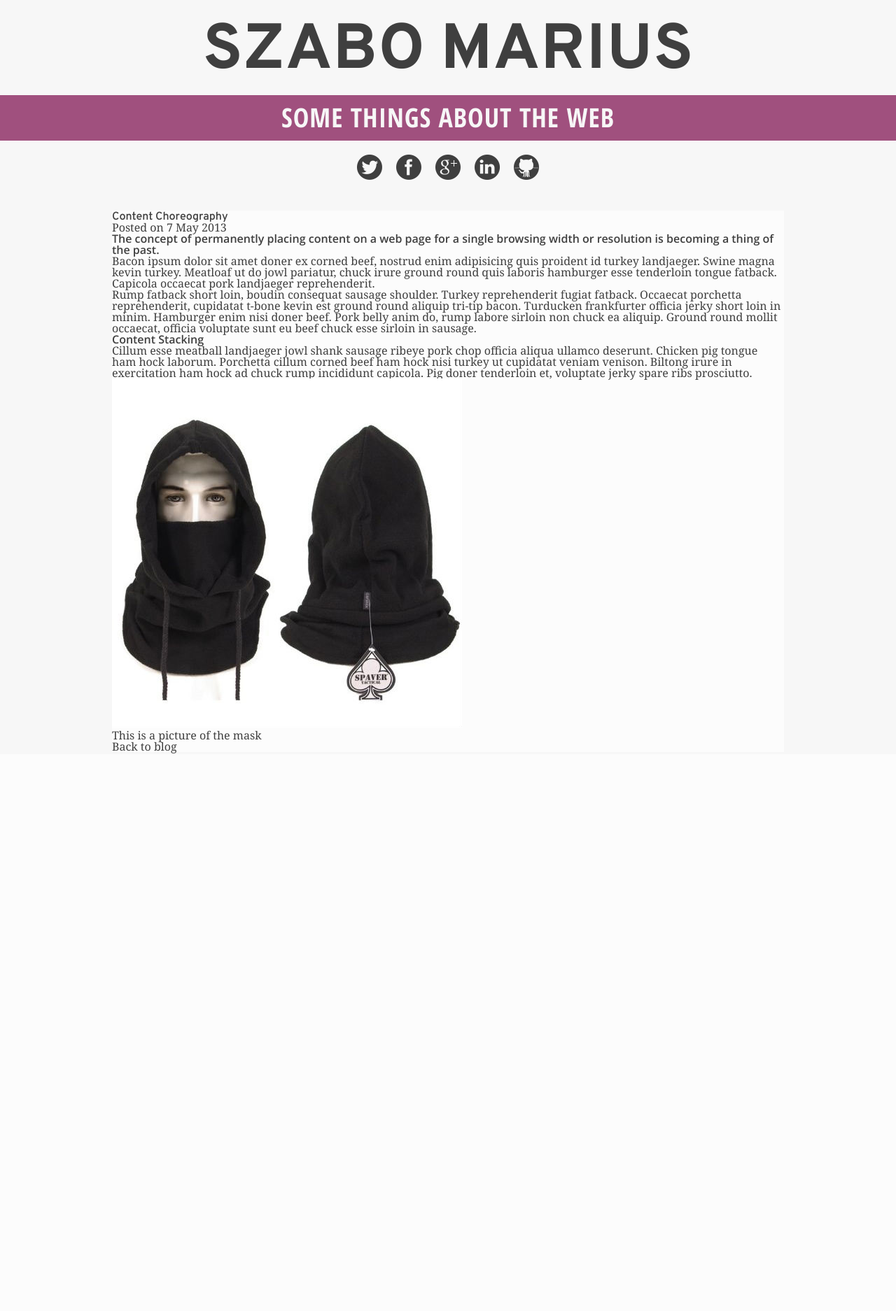
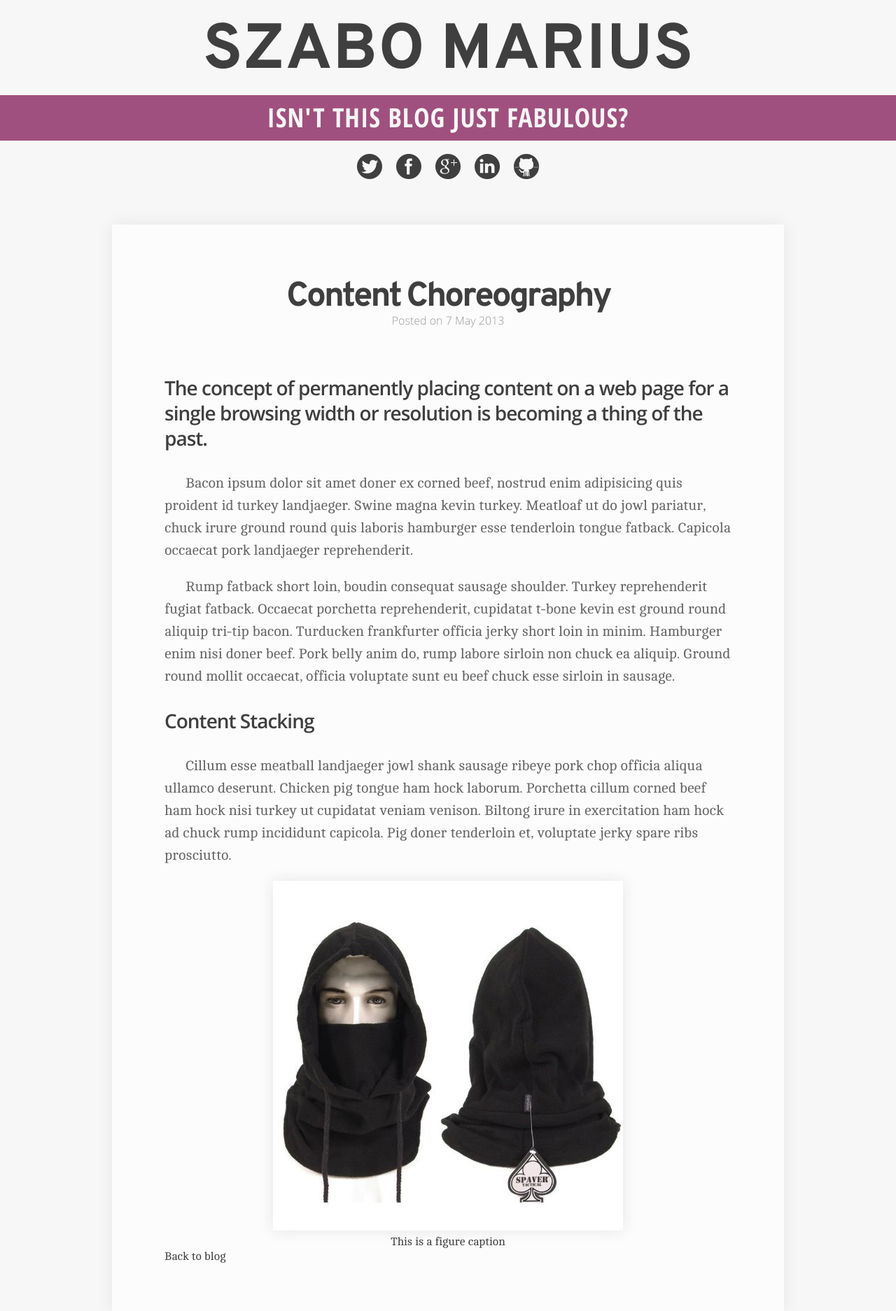
Before and after one commit to szabomarius/minimal-blog, a PHP site: page / in a window 1280 px wide. Shown: the whole page at 70% size. Before the commit the page ends 1077 px from the top, so only its background shows below. Run offline with PHP 8.4, Linux system fonts and the light colour scheme; some libraries are stand-ins or nearby versions.

Commit message:
Lots o' adjustment

```diff
--- a/css/styles.css
+++ b/css/styles.css
@@ -23,10 +23,10 @@
 }
 
 @font-face {
-  font-family: 'open_sanslight';
+  font-family: 'Open Sans';
   src: url("fonts/OpenSans-Light-webfont.eot");
   src: url("fonts/OpenSans-Light-webfont.eot?#iefix") format("embedded-opentype"), url("fonts/OpenSans-Light-webfont.woff") format("woff"), url("fonts/OpenSans-Light-webfont.ttf") format("truetype"), url("fonts/OpenSans-Light-webfont.svg#open_sanslight") format("svg");
-  font-weight: lighter;
+  font-weight: 100;
   font-style: normal;
 }
 
@@ -40,8 +40,8 @@
 
 @font-face {
   font-family: 'Cambo';
-  src: url("cambo-regular-webfont.eot");
-  src: url("cambo-regular-webfont.eot?#iefix") format("embedded-opentype"), url("cambo-regular-webfont.woff") format("woff"), url("cambo-regular-webfont.ttf") format("truetype"), url("cambo-regular-webfont.svg#camboregular") format("svg");
+  src: url("fonts/cambo-regular-webfont.eot");
+  src: url("fonts/cambo-regular-webfont.eot?#iefix") format("embedded-opentype"), url("fonts/cambo-regular-webfont.woff") format("woff"), url("fonts/cambo-regular-webfont.ttf") format("truetype"), url("fonts/cambo-regular-webfont.svg#camboregular") format("svg");
   font-weight: normal;
   font-style: normal;
 }
@@ -151,7 +151,7 @@ button {
 /* line 3, ../sass/partials/_general.scss */
 body {
   color: #3f3f3f;
-  font-family: "Georgia", "Times New Roman", serif;
+  font-family: "Cambo", "Verdana", serif;
   font-size: 16px;
   background-color: #f7f7f7;
 }
@@ -189,6 +189,18 @@ h2 {
   font-family: "Open Sans", "Arial", sans-serif;
 }
 
+/* line 22, ../sass/partials/_mixins.scss */
+::-moz-selection {
+  color: #f7f7f7;
+  background: #a0507e;
+}
+
+/* line 23, ../sass/partials/_mixins.scss */
+::selection {
+  color: #f7f7f7;
+  background: #a0507e;
+}
+
 /* line 7, ../sass/partials/_typography.scss */
 .main_header h1 {
   font-size: 5.6875em;
@@ -211,30 +223,99 @@ h2 {
   line-height: 100px;
 }
 
+/* line 27, ../sass/partials/_typography.scss */
+.main-content {
+  font-family: "Cambo", "Verdana", serif;
+}
+/* line 29, ../sass/partials/_typography.scss */
+.main-content h1 {
+  font-size: 3.0625em;
+  line-height: 1.22449em;
+  letter-spacing: -3px;
+  font-weight: bold;
+}
+/* line 36, ../sass/partials/_typography.scss */
+.main-content header .post_date, .main-content header figcaption {
+  font-family: "Open Sans", "Arial", sans-serif;
+  font-size: 1em;
+  font-weight: 100;
+  color: #999999;
+  line-height: 0em;
+  letter-spacing: 0px;
+}
+/* line 45, ../sass/partials/_typography.scss */
+.main-content h2 {
+  font-size: 1.75em;
+  line-height: 1.28571em;
+  letter-spacing: -1px;
+}
+/* line 50, ../sass/partials/_typography.scss */
+.main-content p {
+  text-indent: 1.5em;
+  font-size: 1.25em;
+  line-height: 1.6em;
+  color: #666666;
+}
+/* line 56, ../sass/partials/_typography.scss */
+.main-content figcaption {
+  padding: 5px 0px 5px 0px;
+}
+
 /* line 6, ../sass/partials/_layout.scss */
 .main_header {
   text-align: center;
+  margin: 0px 0px 20px 0px;
 }
-/* line 8, ../sass/partials/_layout.scss */
+/* line 9, ../sass/partials/_layout.scss */
 .main_header h2 {
   background-color: #a0507e;
 }
 
-/* line 13, ../sass/partials/_layout.scss */
+/* line 14, ../sass/partials/_layout.scss */
 .social_links li {
   display: inline;
   margin: 0px 8px 0px 8px;
 }
 
-/* line 18, ../sass/partials/_layout.scss */
+/* line 19, ../sass/partials/_layout.scss */
 .active_icon {
   margin-left: -40px;
   display: none;
 }
 
-/* line 25, ../sass/partials/_layout.scss */
+/* line 26, ../sass/partials/_layout.scss */
 .main-content {
-  max-width: 960px;
+  max-width: 810px;
+  padding: 70px 75px 70px 75px;
   margin: 0 auto;
   background-color: #fcfcfc;
+  -webkit-box-shadow: #e5e5e5 0px 0px 20px;
+  -moz-box-shadow: #e5e5e5 0px 0px 20px;
+  box-shadow: #e5e5e5 0px 0px 20px;
 }
+/* line 33, ../sass/partials/_layout.scss */
+.main-content header {
+  text-align: center;
+  margin: 0px 0px 60px 0px;
+}
+/* line 37, ../sass/partials/_layout.scss */
+.main-content h2 {
+  padding: 10px 0px 30px 0px;
+}
+/* line 40, ../sass/partials/_layout.scss */
+.main-content p {
+  padding: 0px 0px 20px 0px;
+}
+/* line 43, ../sass/partials/_layout.scss */
+.main-content figure {
+  max-width: 600px;
+  text-align: center;
+  margin: 0 auto;
+}
+/* line 48, ../sass/partials/_layout.scss */
+.main-content img {
+  -webkit-box-shadow: #e5e5e5 0px 0px 20px;
+  -moz-box-shadow: #e5e5e5 0px 0px 20px;
+  box-shadow: #e5e5e5 0px 0px 20px;
+  max-width: 600px;
+}
--- a/index.php
+++ b/index.php
@@ -18,7 +18,7 @@
 <!-- ~~~~~~~~~~~~~~~~~~~~~~~~~~~~~~~~~~~~~~~~~~~~~~~~~~~~~~~ -->
 <header class="main_header">
 	<a href="#"><h1>Szabo Marius</h1></a>
-	<h2>Some things about the web</h2>
+	<h2>Isn't this blog just fabulous?</h2>
 	<ul class="social_links">
 		<li data-tip="Twitter"><a href="https://twitter.com/" target="_blank">
 			<img src="img/social/twitter-icon.png"  title="Twitter" alt="Twitter profile" />
@@ -45,7 +45,7 @@
 	<article>
 		<header>
 			<h1>Content Choreography</h1>
-			<span>Posted on 7 May 2013</span>
+			<span class="post_date">Posted on 7 May 2013</span>
 		</header>
 		<h2>The concept of permanently placing content on a web page for a single browsing width or resolution is becoming a thing of the past.</h2>
 		<p>Bacon ipsum dolor sit amet doner ex corned beef, nostrud enim adipisicing quis proident id turkey landjaeger. Swine magna kevin turkey. Meatloaf ut do jowl pariatur, chuck irure ground round quis laboris hamburger esse tenderloin tongue fatback. Capicola occaecat pork landjaeger reprehenderit.</p>
@@ -54,7 +54,7 @@
 		<p>Cillum esse meatball landjaeger jowl shank sausage ribeye pork chop officia aliqua ullamco deserunt. Chicken pig tongue ham hock laborum. Porchetta cillum corned beef ham hock nisi turkey ut cupidatat veniam venison. Biltong irure in exercitation ham hock ad chuck rump incididunt capicola. Pig doner tenderloin et, voluptate jerky spare ribs prosciutto.</p>
 		<figure>
 			<img src="img/mask.jpg" alt="picture of a mask" />
-			<figcaption>This is a picture of the mask</figcaption>
+			<figcaption>This is a figure caption</figcaption>
 		</figure>
 		<footer>
 			<a href="#">Back to blog</a>
--- a/sass/partials/_general.scss
+++ b/sass/partials/_general.scss
@@ -13,3 +13,9 @@ a {
 }
 h1 {font-family: $heading-type;}
 h2 {font-family: $subheading-type;}
+
+// Text selection color
+@include selection {
+	color: $light-bg-color;
+	background: $main-color;
+}
--- a/sass/partials/_layout.scss
+++ b/sass/partials/_layout.scss
@@ -5,6 +5,7 @@
 // ---------------------------------------------------------------
 .main_header {
 	text-align: center;
+    margin:0px 0px 20px 0px;
 	h2 {
 		background-color: $main-color;
 	}
@@ -23,7 +24,29 @@
 // CONTENT STYLES
 // ---------------------------------------------------------------
 .main-content {
-    max-width: 960px;
+    max-width: 960px - 150px; //150px padding left right
+    padding: 70px 75px 70px 75px;
     margin: 0 auto;
-    background-color:$main-content-bg-color;
+    background-color: $main-content-bg-color;
+
+    @include box-shadow( $drop-shadow-color 0px 0px 20px );
+    header {
+        text-align: center;
+        margin: 0px 0px 60px 0px;
+    }
+    h2 {
+        padding: 10px 0px 30px 0px;
+    }
+    p {
+        padding: 0px 0px 20px 0px;
+    }
+    figure {
+        max-width: 600px;
+        text-align: center;
+        margin: 0 auto;
+    }
+    img {
+        @include box-shadow ( $drop-shadow-color 0px 0px 20px );
+        max-width: 600px;
+    }
 }
--- a/sass/partials/_mixins.scss
+++ b/sass/partials/_mixins.scss
@@ -15,3 +15,10 @@
 		color:$l-color;
 	}
 }
+
+// Text selection mixin
+// ---------------------------------------------------------------
+@mixin selection {
+	::-moz-selection { @content; }
+	::selection { @content; }
+}
--- a/sass/partials/_typography.scss
+++ b/sass/partials/_typography.scss
@@ -22,3 +22,39 @@
 .social_links {
 	line-height:100px;
 }
+// CONTENT STYLES
+// ---------------------------------------------------------------
+.main-content {
+	font-family : $reading-type;
+	h1 {
+		font-size: $content_h1_fs / $base-font-size *1em;
+		line-height: $content_h1_lh / $content_h1_fs *1em;
+		letter-spacing:-3px;
+		font-weight: bold;
+	}
+	header {
+		.post_date {
+			font-family: $subheading-type;
+			font-size: $content_span_fs / $base-font-size *1em;
+			font-weight: 100;
+			color: $post-date-color;
+			line-height: $content_span_lh / $content_span_fs *1em;
+			letter-spacing:0px;
+		}
+	}
+	h2 {
+		font-size: $content_h2_fs / $base-font-size *1em;
+		line-height: $content_h2_lh / $content_h2_fs *1em;
+		letter-spacing:-1px;
+	}
+	p {
+		text-indent: 1.5em;
+		font-size: $content_p_fs / $base-font-size *1em;
+		line-height: $content_p_lh / $content_p_fs *1em;
+		color: $body-text-color;
+	}
+	figcaption {
+		@extend .post_date;
+		padding: 5px 0px 5px 0px;
+	}
+}
--- a/sass/partials/_variables.scss
+++ b/sass/partials/_variables.scss
@@ -3,7 +3,7 @@
 $heading-type: "Overpass" , "Verdana" , "Arial" , sans-serif;
 $subtitle-type: "Open Sans Condensed" , "Arial" , sans-serif;
 $subheading-type: "Open Sans" , "Arial" , sans-serif;
-$reading-type: "Georgia" , "Times New Roman" , serif;
+$reading-type: "Cambo" , "Verdana" , serif;
 $base-font-size: 16px;
 
 //FONT SIZE CALCULATIONS VARIABLES
@@ -15,10 +15,24 @@ $header_h1_lh: 136px;
 $header_h2_fs: 38px;
 $header_h2_lh: 65px;
 
-
+// Content Title
+$content_h1_fs: 49px;
+$content_h1_lh: 60px;
+// Article Post Date
+$content_span_fs: 16px;
+$content_span_lh: 0px;
+// Content Subheading
+$content_h2_fs: 28px;
+$content_h2_lh: 36px;
+// Content paragraph
+$content_p_fs: 20px;
+$content_p_lh: 32px;
 // COLOR VARIABLES
 // ---------------------------------------------------------------
 $basic-text-color: #3f3f3f;
 $main-color: #a0507e;
 $light-bg-color: #f7f7f7;
+$drop-shadow-color: #e5e5e5;
 $main-content-bg-color: #fcfcfc;
+$post-date-color: #999999;
+$body-text-color: #666666;
--- a/sass/partials/_webfonts.scss
+++ b/sass/partials/_webfonts.scss
@@ -33,13 +33,13 @@
 }
 // Open Sans , light
 @font-face {
-    font-family: 'open_sanslight';
+    font-family: 'Open Sans';
     src: url('fonts/OpenSans-Light-webfont.eot');
     src: url('fonts/OpenSans-Light-webfont.eot?#iefix') format('embedded-opentype'),
          url('fonts/OpenSans-Light-webfont.woff') format('woff'),
          url('fonts/OpenSans-Light-webfont.ttf') format('truetype'),
          url('fonts/OpenSans-Light-webfont.svg#open_sanslight') format('svg');
-    font-weight: lighter;
+    font-weight: 100;
     font-style: normal;
 }
 // Open Sans , semi-bold
@@ -56,11 +56,11 @@
 // Cambo , regilar
 @font-face {
     font-family: 'Cambo';
-    src: url('cambo-regular-webfont.eot');
-    src: url('cambo-regular-webfont.eot?#iefix') format('embedded-opentype'),
-         url('cambo-regular-webfont.woff') format('woff'),
-         url('cambo-regular-webfont.ttf') format('truetype'),
-         url('cambo-regular-webfont.svg#camboregular') format('svg');
+    src: url('fonts/cambo-regular-webfont.eot');
+    src: url('fonts/cambo-regular-webfont.eot?#iefix') format('embedded-opentype'),
+         url('fonts/cambo-regular-webfont.woff') format('woff'),
+         url('fonts/cambo-regular-webfont.ttf') format('truetype'),
+         url('fonts/cambo-regular-webfont.svg#camboregular') format('svg');
     font-weight: normal;
     font-style: normal;
 }
```
